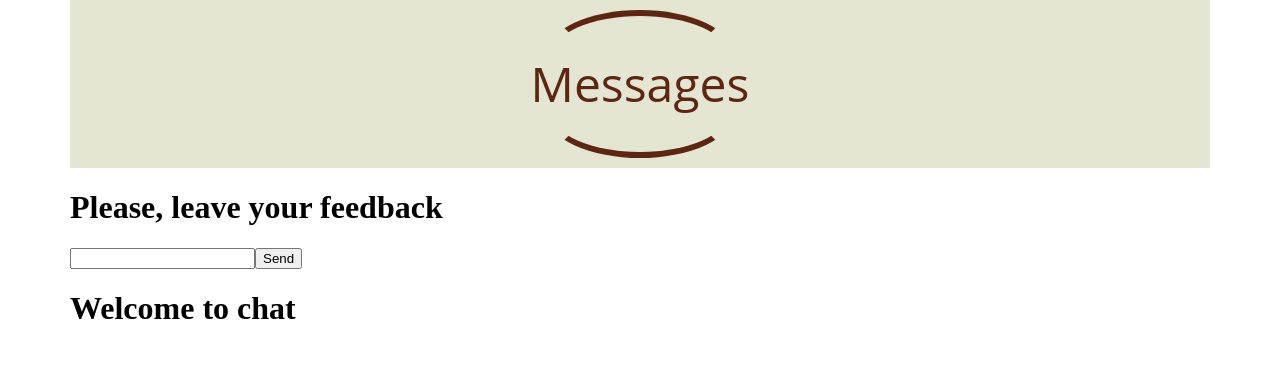
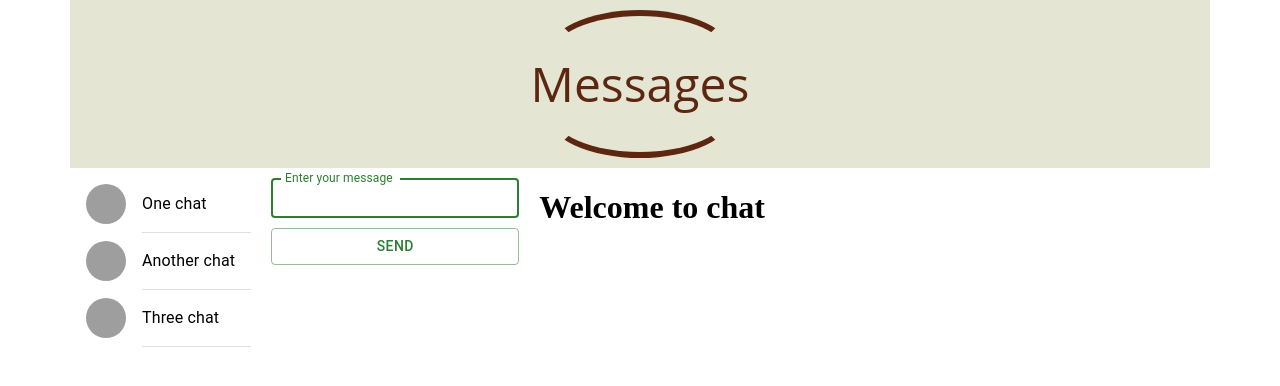
Before and after one commit to lilyanovi/GB_React_Homework, a React (Create React App) app: page / in a window 1280 px wide. Shown: the top 386 px of the page. Built offline with nearby package versions, Linux system fonts and the light colour scheme; grey boxes are pictures that could not be loaded.

Commit message:
homework 3

```diff
--- a/package.json
+++ b/package.json
@@ -3,6 +3,9 @@
   "version": "0.1.0",
   "private": true,
   "dependencies": {
+    "@emotion/react": "^11.10.5",
+    "@emotion/styled": "^11.10.5",
+    "@mui/material": "^5.10.17",
     "@testing-library/jest-dom": "^5.16.5",
     "@testing-library/react": "^13.4.0",
     "@testing-library/user-event": "^13.5.0",
--- a/src/App.js
+++ b/src/App.js
@@ -2,6 +2,9 @@ import { useState, useEffect } from "react";
 import { AUTHOR } from "./constants.js";
 import { Form } from "./components/form/form.jsx";
 import { MessageList } from "./components/messageList/messageList";
+import { ChatsList } from "./components/chatsList/chatsList"
+
+
 
 function App() {
   const [messages, setMessages] = useState([])
@@ -9,6 +12,11 @@ function App() {
   const addMessage = (newMessage) => {
     setMessages([...messages, newMessage])
   }
+  const [chatsList, setChatsList] = useState([
+    { id: 1, name: "One chat" },
+    { id: 2, name: "Another chat" },
+    { id: 3, name: "Three chat" },
+  ]);
 
   useEffect(() => {
     if (messages.length > 0 && messages[messages.length - 1].author === AUTHOR.user) {
@@ -30,7 +38,8 @@ function App() {
       <header className="App-header">
         <h1>Messages</h1>
       </header>
-      <main>
+      <main className="wrp">
+        <ChatsList chatsList={chatsList} />
         <Form addMessage={addMessage}/>
         <MessageList messages={messages}/>
       </main>
--- /dev/null
+++ b/src/components/chatsList/chatsList.jsx
@@ -0,0 +1,28 @@
+import List from "@mui/material/List";
+import ListItem from "@mui/material/ListItem";
+import Divider from "@mui/material/Divider";
+import ListItemText from "@mui/material/ListItemText";
+import Avatar from "@mui/material/Avatar";
+import ListItemAvatar from "@mui/material/ListItemAvatar";
+
+export function ChatsList({ chatsList }) {
+  return (
+    <List>
+      {chatsList.map(({ id, name }) => (
+        <>
+          <ListItem>
+            <ListItemAvatar>
+                <Avatar src="/broken-image.jpg"></Avatar>
+            </ListItemAvatar>
+
+            <ListItemText
+              primary={name}
+              key={id}
+            />
+          </ListItem>
+          <Divider variant="inset" component="li" />
+        </>
+      ))}
+    </List>
+  );
+}
--- a/src/components/form/form.jsx
+++ b/src/components/form/form.jsx
@@ -1,10 +1,16 @@
 import { useState } from 'react'
-import { Button } from '../ui/button'
 import { AUTHOR } from '../../constants'
+import Button from '@mui/material/Button'
+import TextField from '@mui/material/TextField'
 import style from'./form.module.css'
 
 export function Form ({ addMessage }){
     const [text, setText] = useState('')
+    const [chatsList, setChatsList] = useState([
+        { id: 1, name: "One chat" },
+        { id: 2, name: "Another chat" },
+        { id: 3, name: "Three chat" },
+      ]);
 
     const handleSubmit = (event) => {
         event.preventDefault()
@@ -17,14 +23,28 @@ export function Form ({ addMessage }){
 
     return (
         <>
-            <h1>Please, leave your feedback</h1>
-            <form onSubmit={handleSubmit}>
-                <input
+            <form className={style.form} onSubmit={handleSubmit}>
+                <TextField
+                    id="outlined-basic"
+                    label="Enter your message"
+                    variant="outlined"
+                    size="small"
+                    color="success"
                     type="text"
                     value={text}
                     onChange={(event)=> setText(event.target.value)}
-                />
-                <Button type='submit'>Send</Button>
+                    autoFocus={true}
+                    ref={function(input) {
+                        if (input != null) {
+                          input.focus();
+                        }}}
+                    />
+                <Button
+                    type='submit'
+                    variant="outlined"
+                    color="success"
+                >Send
+                </Button>
             </form>
         </>
     )
--- a/src/components/form/form.module.css
+++ b/src/components/form/form.module.css
@@ -0,0 +1,6 @@
+.form  {
+    display: flex;
+    flex-direction: column;
+    margin: 10px 0;
+    gap: 10px;
+}
--- a/src/components/messageList/messageList.jsx
+++ b/src/components/messageList/messageList.jsx
@@ -2,13 +2,13 @@ import style from'./messageList.module.css'
 
 export function MessageList ({ messages }){
     return (
-        <>
+        <div>
             <h1>Welcome to chat</h1>
             <ul className={style.messages}>
                 {messages.map((item, index) => (
                     <li className={style.text} key={index}>{item.text}</li>
                 ))}
             </ul>
-        </>
+        </div>
     )
 }
--- a/src/components/ui/button.jsx
+++ /dev/null
@@ -1,7 +0,0 @@
-export function Button (props) {
-    return (
-        <>
-            <button {...props}>{props.children}</button>
-        </>
-    )
-}
--- a/src/index.css
+++ b/src/index.css
@@ -35,3 +35,7 @@ body {
   border-left-color: transparent;
   border-right-color: transparent;
 }
+.wrp {
+  display: flex;
+  gap: 20px;
+}
```
Also changed, not shown: 1 other file (tests, documents, lock files or other folders).
